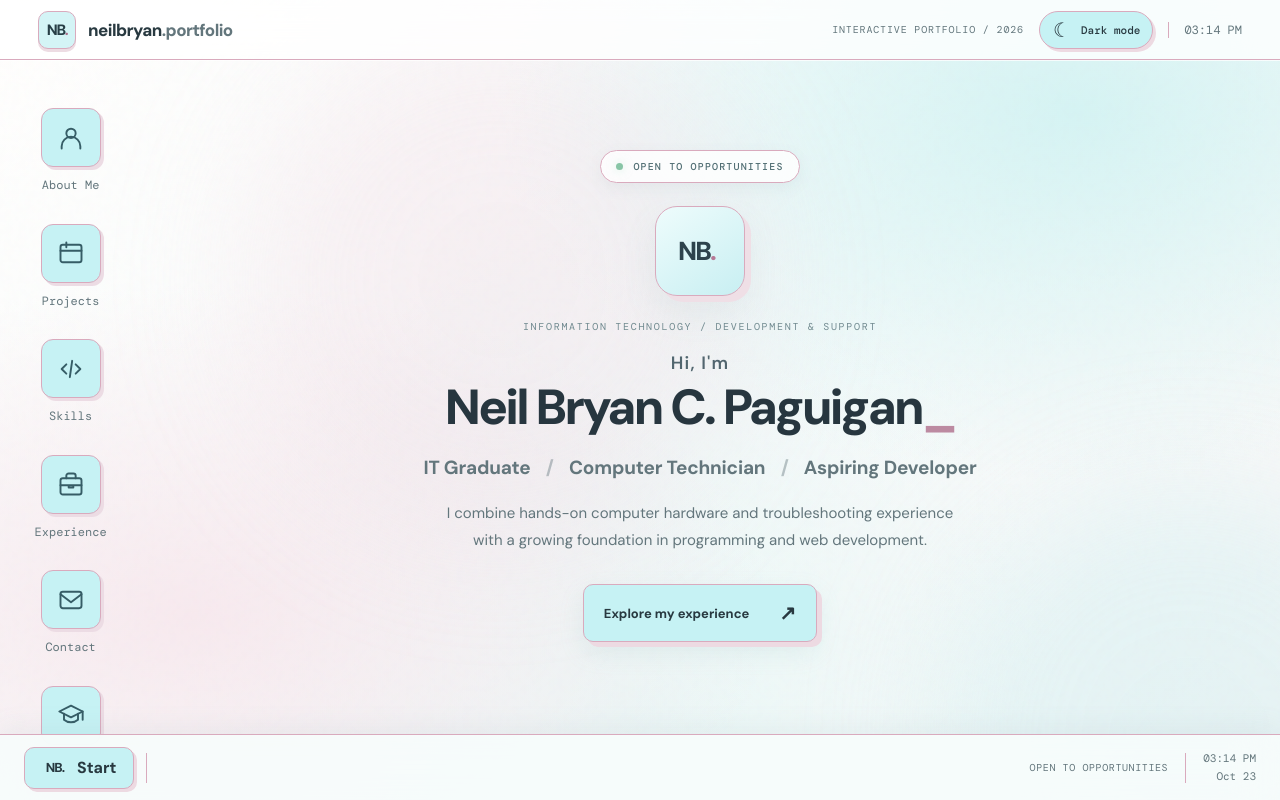
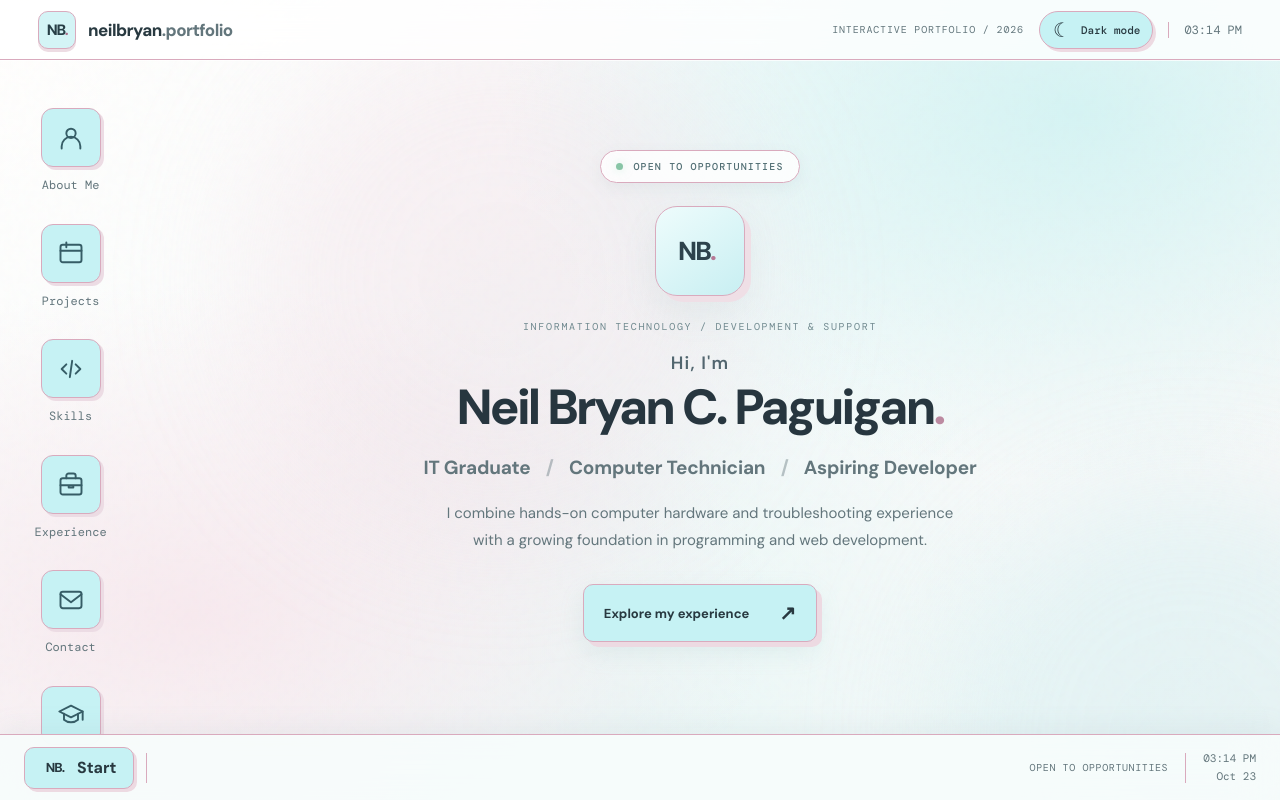
Before and after one commit to NiruPH8/NeilOSPortfolio, a plain HTML site: page index.html in a window 1280 px wide. Drawn offline with nearby package versions, Linux system fonts and the light colour scheme.

Commit message:
Change symbol to another symbol

```diff
--- a/index.html
+++ b/index.html
@@ -74,7 +74,7 @@
           <div aria-hidden="true" class="hero-symbol"><span aria-hidden="true" class="hero-emblem">NB<span>.</span></span></div>
           <p class="hero-kicker">INFORMATION TECHNOLOGY / DEVELOPMENT &amp; SUPPORT</p>
           <p class="hero-intro">Hi, I'm</p>
-          <h1 class="hero-name">Neil Bryan C. Paguigan<span class="hero-period">_</span></h1>
+          <h1 class="hero-name">Neil Bryan C. Paguigan<span class="hero-period">.</span></h1>
           <p class="hero-description">IT Graduate <span class="role-divider">/</span> Computer Technician <span class="role-divider">/</span> Aspiring Developer</p>
           <p class="hero-subtitle">I combine hands-on computer hardware and troubleshooting experience with a growing foundation in programming and web development.</p>
           <button class="hero-action" data-open="experience">Explore my experience <span aria-hidden="true">↗</span></button>
```
